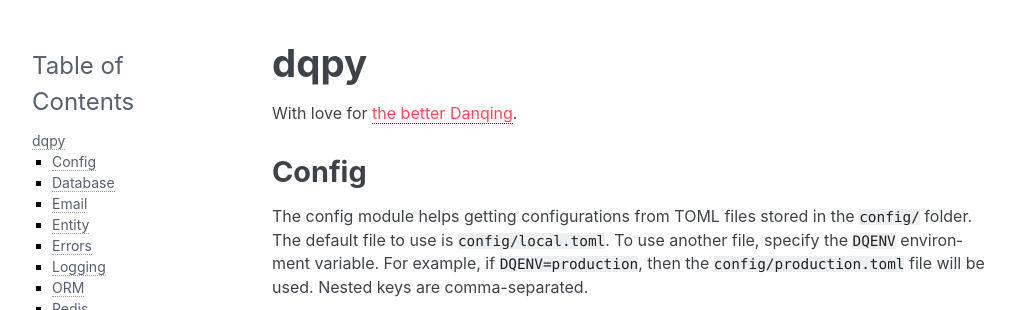
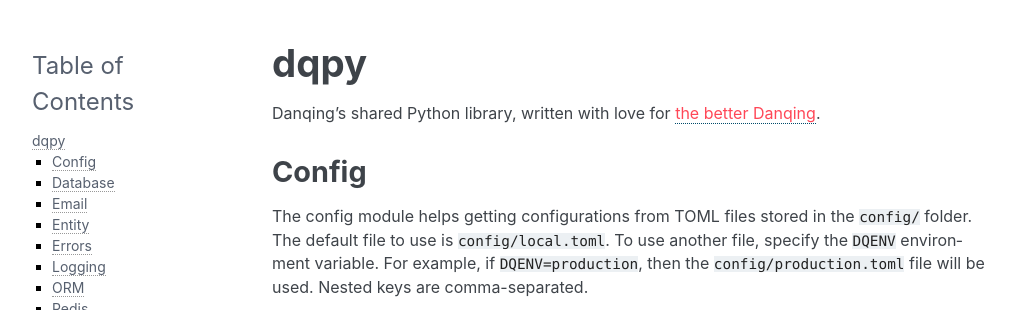
Before and after one commit to danqing/dqpy, a Sphinx documentation site: the page built from docs/index.rst, in a window 1280 px wide and 900 px high, cut to the strip 0-310 px from the top of the window. Shown: the whole strip, without its empty margins (118-1133 px from the left). Built offline with Sphinx 7.4.7, drawn with Linux system fonts in a browser that asks for light colours.

Commit message:
Fix flaky test for Python 3.5

```diff
--- a/docs/index.rst
+++ b/docs/index.rst
@@ -6,7 +6,7 @@
 dqpy
 ====
 
-With love for `the better Danqing <https://danqing.co/>`_.
+Danqing's shared Python library, written with love for `the better Danqing <https://danqing.co/>`_.
 
 .. toctree::
    :maxdepth: 2
```
Also changed, not shown: 2 other files.
